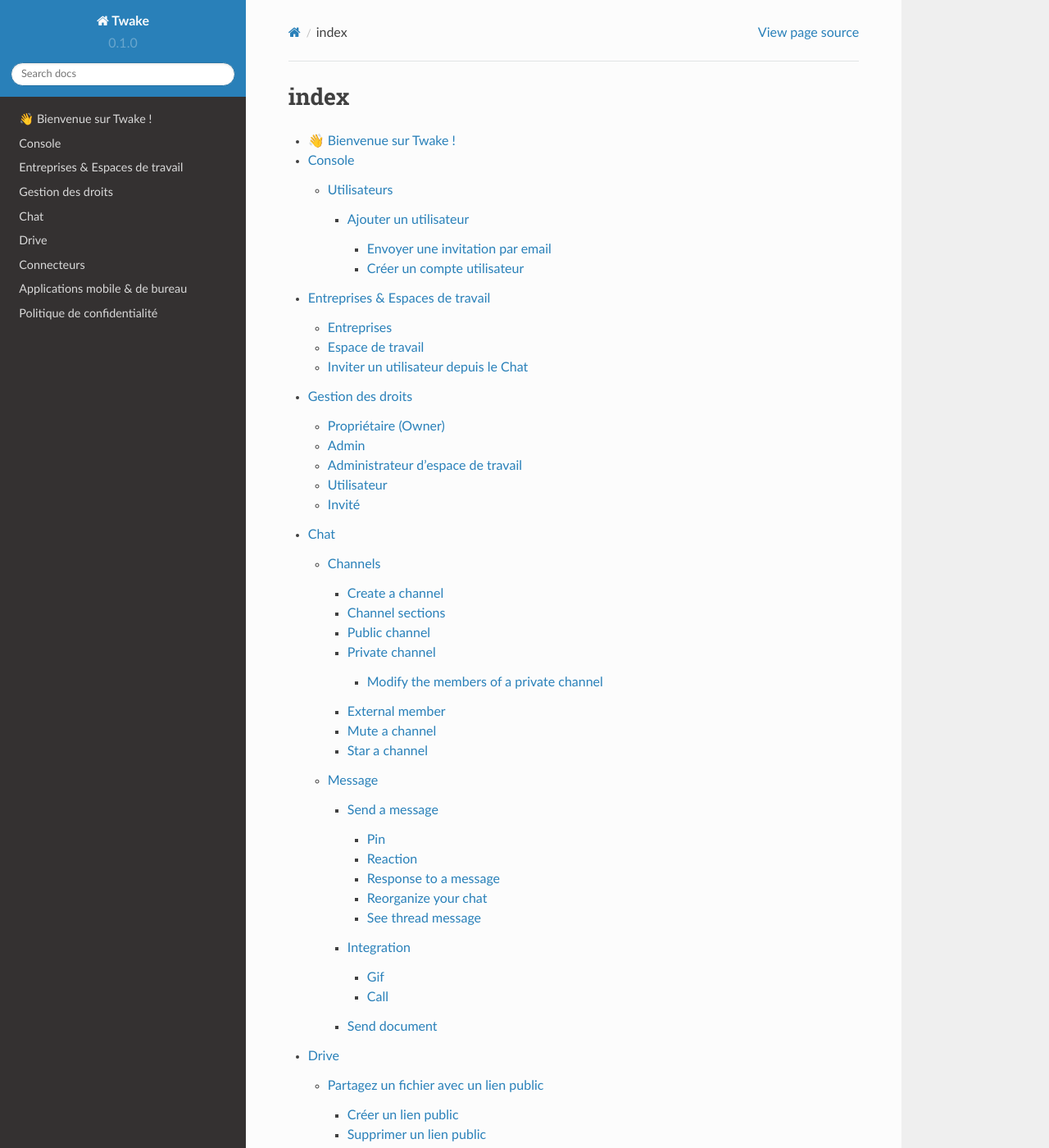
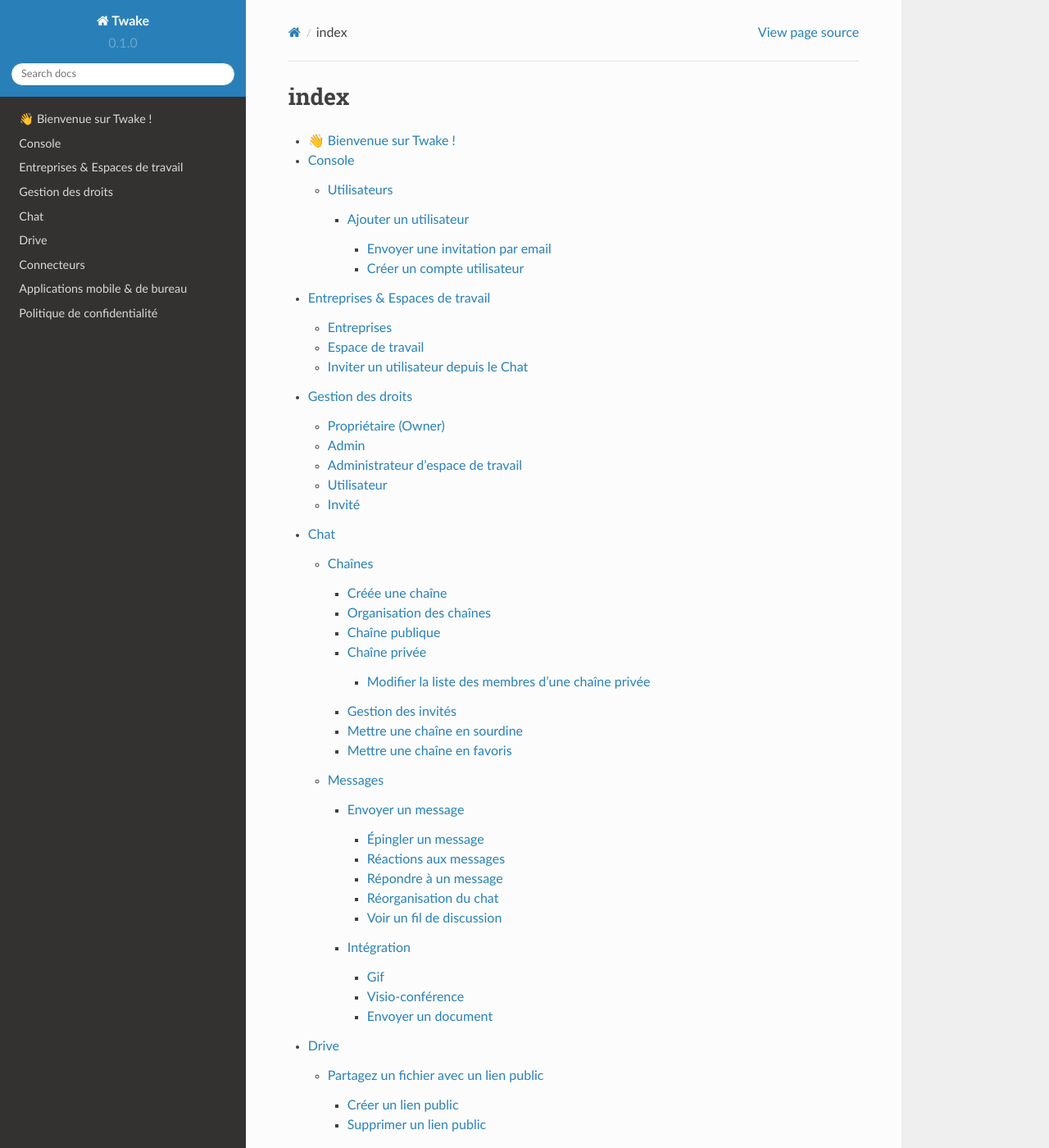
Before and after one commit to linagora/twake-doc-fr, a Sphinx documentation site: the page built from docs/source/index.rst, in a window 1280 px wide and 1400 px high. Shown: the whole window at 82% size. Built offline with Sphinx 7.4.7 and the Read the Docs theme 2.0.0, drawn with Linux system fonts in a browser that asks for light colours; part of the change alters nothing that is shown.

Commit message:
feat: translation FR of applications files

```diff
--- a/docs/source/applications/chat/index.md
+++ b/docs/source/applications/chat/index.md
@@ -1,122 +1,118 @@
 ---
-description: How Twake chat is working
+description: Fonctionnement du chat Twake
 ---
 
 # Chat
 
-The discussion application  are Twake's entry points. This is where you communicate with your team.
+Le chat est le coeur de Twake : c'est ici que vous communiquez avec votre équipe, les deux notions fondamentalles sont les suivantes:
 
 {% page-ref page="channels.md" %}
 
 {% page-ref page="message.md" %}
 
 
-## Channels
+## Chaînes
 
-### Create a channel
+### Créée une chaîne
 
-To create a channel, you must have `Administrator` rights for the workspace in question.
+Pour créer une chaîne, vous devez avoir le rôle d'administrateur de l'espace de travail en question.
 
 {% page-ref page="../../company-and-workspace/rights.md" %}
 
-To create your channel, click on the `+` button right to the "Channel" inscription. Fill a name for your channel, select a wonderful emoji and select if it is a public or private channel \(by default, channels are private\).
+Pour créer une chaîne, cliquez sur le bouton `+` à droite du titre `Chaînes`, puis `Créer une chaîne`, entrez le nom de la nouvelle chaîne, sélectionnez l'emoji qui vous plaît le plus, et la confidentialité de la chaîne publique ou privée).
 
-### Channel sections
+### Organisation des chaînes
 
-You can organize your channel by grouping them. If you are `Administrator`, you can drag a channel and drop in the section you want `Add here` or in `New group`.
+Vous pouvez organiser vos chaînes en les regroupant. Si vous avez le rôle d'`Administrateur`, vous pouvez faire glisser une chaîne dans la barre de menu à gauche et la déposer dans la section souhaitée: `Ajouter ici` ou dans `Nouveau groupe`.
 
-To edit section name, you just have to click on it, change the name and press `Enter`
+Pour éditer le nom d'une section, vous pouvez cliquer dessus, modifier le nom et confirmer en cliquant sur `Entrée`.
 
 ![](../../assets/channel-move.gif)
 
-### Public channel
+### Chaîne publique
 
-Public channels are visible to all members of the workspace.
+Les chaînes publiques sont visible pour tous les membres de l'espace de travail.
 
-### Private channel
+### Chaîne privée
 
-Private channels are channels accessible only to a limited number of users. Members not present in these channels cannot see them.
+Les chaînes privées ne sont accessibles qu'à un nombre limité d'utiilsateurs qui doivent y être invités. Les utilisateurs non présent dans ces chaînes ne peuvent pas les voir dans leur espace de travail.
 
+#### Modifier la liste des membres d'une chaîne privée
 
-
-#### Modify the members of a private channel
-
-You can choose the members of a private channel when creating it. To modify the members of a private channel once created, place your mouse on the channel, click on the `...` then on `Edit channel`, in the `Participants` box, you can add or remove the members of the channel.
+Vous pouvez choisir les membres d'une chaîne privée lors de sa création. Pour modifier la liste des membres une fois la chaîne créée, placez votre curseur sur la chaîne, cliquez sur le bouton `...` puis cliquez sur `Participants`, vous pourrez ensuite modifier la liste des membres en ajoutant ou enlevant des participants.
 
 ![](../../assets/private-channel-member.gif)
 
-### External member
+### Gestion des invités
 
-You have the possibility to invite external members to your channel. External members are members who are not in the workspace and who are added to one, or more,  specific channel\(s\).
-
-This feature is useful for inviting users who are not in your company. Freelancers, for example, can be added to a specific channel to collaborate on a project. They will only have access to this channel, they will not see public channels.
+Vous pouvez inviter des membres externes à votre espace de travail dans votre chaîne. Ces membres externes peuvent être ajoutés à une ou plusieurs chaîne\(s\)
+Cette fonctionnalité est pratique pour inviter des utilisateurs qui ne font pas partie de votre entreprise. Vous pouvez par exemple inviter dans une chaîne dédiée des freelances pour collaborer ensemble sur un projet spécifique. Ils n'auront alors accès qu'aux chaînes auxquels ils sont invités et ne verront pas les chaînes publiques.
 
 ![](../../assets/externalmember.gif)
 
-### Mute a channel
+### Mettre une chaîne en sourdine
 
-You can mute a channel so that you do not receive notification of it. You will not receive a new notification from that channel unless you are mentioned \(with @username\). To do it, click on `...` and `Mute`a barred bell icon will appear.
+Vous pouvez mettre une chaîne en sourdine pour ne recevoir que certaines  notifications à son sujet : tous les messages, seulement ceux où vous êtes tagués \(via @username\), aucun, etc.
+Pour ce faire, placez votre curseur sur la chaîne, cliquez sur le bouton `...`, puis sur `Notifications` et sélectionnez le mode de notification qui vous convient. Si vous mettez la chaîne complètement en sourdine, une icône de cloche barrée apparettra.
 
-### Star a channel
+### Mettre une chaîne en favoris
 
-If a channel is very important for you, you can star it. Stared channels are gathered at the top of your channel. It is only for your view, not for everyone. To star a channel click on `...` and `Star this channel`. Your channel will be move to the stared channel section \(at the top\).
+Si une châine est importante pour vous, vous pouvez la mettre en favoris. Les chaînes en favoris sont regroupées en haut de la barre de menu dans une section dédiée.
+Vous seul pouvez voir les chaînes que vous avez en favoris.
+Pour mettre une chaîne en favoris, placez votre curseur sur la chaîne, cliquez sur le bouton `...`, puis sur `Ajouter aux favoris`. La chaîne sera alors déplacée dans la section favoris, et une icône d'étoile apparaitra à côté de son nom.
 
 
 
 
-## Message
+## Messages
 
-### Send a message
+### Envoyer un message
 
-To send a message, select the channel where you want to post. In the input message, write what you want to send. Press `enter` to send the message.
-
-If you want to add a new line to your message, press `Shift + Enter`.
+Pour envoyer un message, sélectionnez la chaîne dans laquelle vous souhaitez poster. Cliquez sur `Commencer une nouvelle discussion` si vous souhaitez lancer une nouvelle discussion, ou sur `Répondre` pour répondre à une discussion déjà en cours. Entrez votre message et appuyez sur `Entrée` pour l'envoyer.
+Des outils de mise en forme du message sont disponibles, vous pouvez par ailleurs créer une nouvelle ligne via le raccourci clavier `Maj + Entrée`.
 
 ![](../../assets/sendmessage.gif)
 
-#### Pin
+#### Épingler un message
 
-If one of the message is important for the team, you can pin it \(or unpin\)
+Si un message est important pour l'équipe, il est possible de l'épingler \(ou le désépingler\).
 
 ![](../../assets/pinmessage.gif)
 
-#### Reaction
+#### Réactions aux messages
 
-You can react to a message with emoji. Click on the `Emoji button` in message to show emoji picker.
+Vous pouvez réagir aux message avec un ou plusieurs émoji. Survolez le message avec votre curseur, et sélectionnez le ou les émoji souhaités dans le sélectionneur. Vous pouvez aussi cliquer sur les émoji déjà présents pour réagir avec ce même émoji.
 
-#### Response to a message
+#### Répondre à un message
 
-Someone ask you a question ? You can answer it by clicking `Answer` below the message.
+Dans le cadre d'une discussion déjà entamée, vous pouvez y participer et répondre à une sollicitation en cliquant sur `Répondre` en bas de cette conversation?
 
 ![](../../assets/responsemessage.gif)
 
-#### Reorganize your chat
-
-You can reorganize your chat by dragging and dropping your messages.
+#### Réorganisation du chat
+//Is it deprecated?
+Vous pouvez réorganiser le chat en faisant glisser-déposer les messages ou les conversations.
 
 ![](../../assets/d-and-dmessage.gif)
 
 
-#### See thread message
+#### Voir un fil de discussion
 
-You can see a thread in a specific view. Hover over in one, the button `Show on the right` . A side panel opens.
+Vous pouvez afficher un fil de discussion dans une vue dédiée. Survolez le message avec votre curseur, et cliquez sur `Afficher`. Un panneau s'affiche à droite de l'écran avec le fil de discussion souhaité.
 
-### Integration
+### Intégration
 
 #### Gif
 
-You can send gif in your channel. Just clic gif icon to open a gif selector.
+Pour envoyer des gif dans vos messages, il suffit de cliquer sur les `...` dans la barre d'outil de rédaction du message et de cliquer sur Giphy pour faire apparaître le sélecteur.
 
 ![](../../assets/giffy.gif)
 
-#### Call
+#### Visio-conférence
 
-If you need to call your team, there is native integration with Jitsi. Just click on the green button with the phone and a menu opens on the left to create a Jitsi call. Once the information is filled in, the call link is sent to your team.
+Si vous avez besoin d'une visioconférence, l'intégration avec Jitsi est possible antivement. Cliquez dans la barre d'outil de rédaction des messages sur l'icône caméra, et le lien sera publié pour l'équipe.
 
 
+#### Envoyer un document
 
-### Send document
-
-If you want to send a document through the chat, drag it from your computer and drop it into the chat. It will be uploaded and shared with your teammates.
-
-You can also send a document from Twake drive: click on the `+` button, to the left of the input. You can select a file from Twake and share it in the chat room.
+Pour envoyer un document via le chat, vous pouvez soit le glisser-déposer à partir de votre explorateur de fichier directement dans la fenêtre de rédaction du message, soit le coller dans cette fenêtre si vous l'avez copié dans votre presse-papier auparavant, ou en cliquant sur l'icône de trombone dans la barre d'outil de rédaction d'un message pour sélectionner le fichier voulu depuis le Drive de Twake ou votre ordinateur.
```
